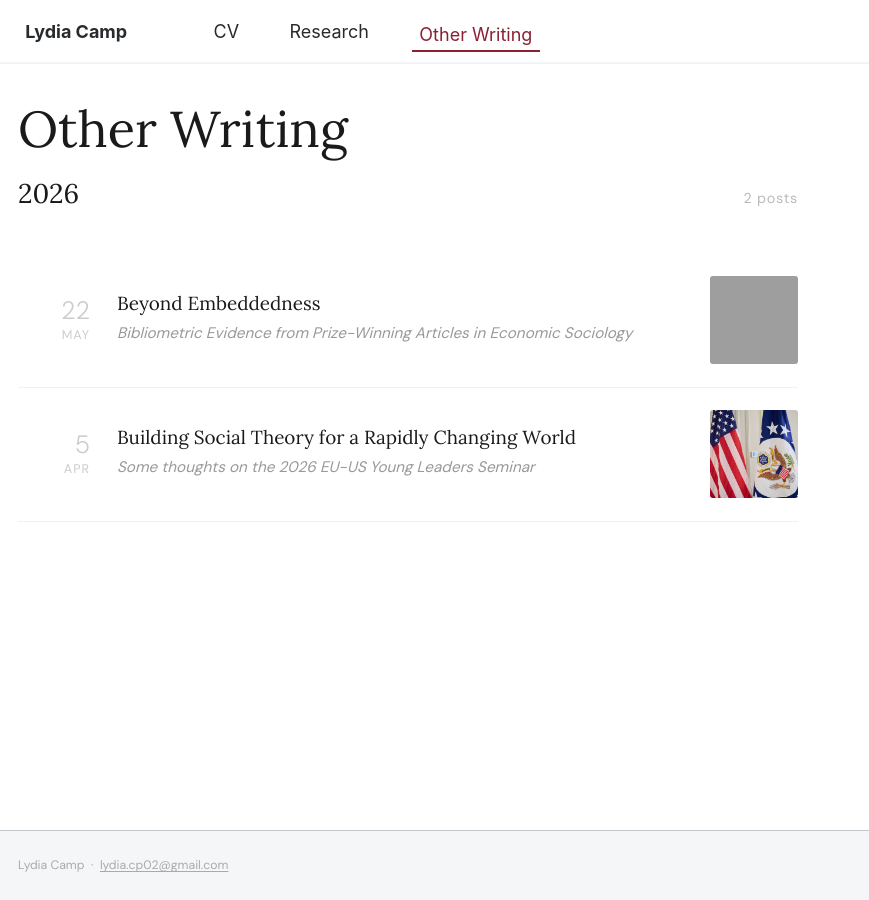
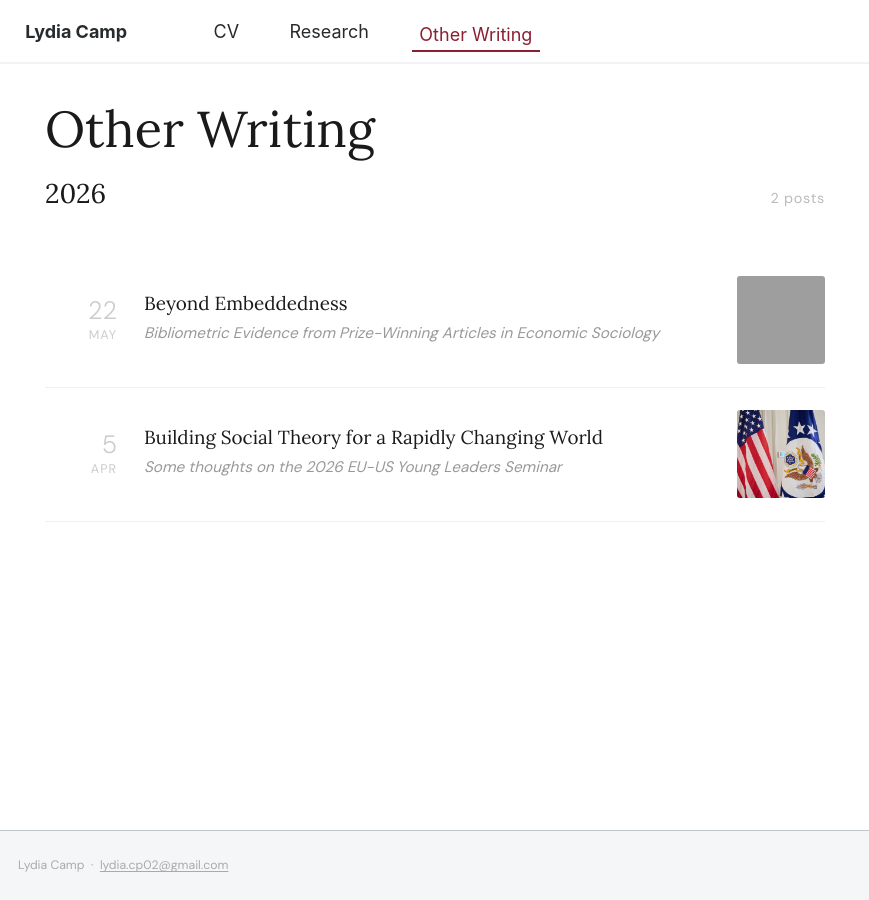
Before and after one commit to lydiagcamp/lydiagcamp.github.io, a Jekyll site: the page built from _pages/year-archive.html, in a window 1280 px wide. Shown: the whole page, without its empty margins (0-869 px from the left). Built offline with Jekyll 4.4.1, drawn with Linux system fonts in a browser that asks for light colours; grey boxes are pictures that could not be loaded.

Commit message:
Add small left padding to Research and Other Writing pages
Co-Authored-By: Claude Sonnet 4.6 <noreply@anthropic.com>

```diff
--- a/_pages/publications.html
+++ b/_pages/publications.html
@@ -22,7 +22,7 @@ redirect_from:
     float: none !important;
     margin-left: 0 !important;
     margin-right: 0 !important;
-    padding-left: 0 !important;
+    padding-left: 1.5rem !important;
     margin-top: 0 !important;
     padding-top: 0 !important;
   }
--- a/_pages/year-archive.html
+++ b/_pages/year-archive.html
@@ -23,7 +23,7 @@ redirect_from:
     float: none !important;
     margin-left: 0 !important;
     margin-right: 0 !important;
-    padding-left: 0 !important;
+    padding-left: 1.5rem !important;
     margin-top: 0 !important;
     padding-top: 0 !important;
   }
```
